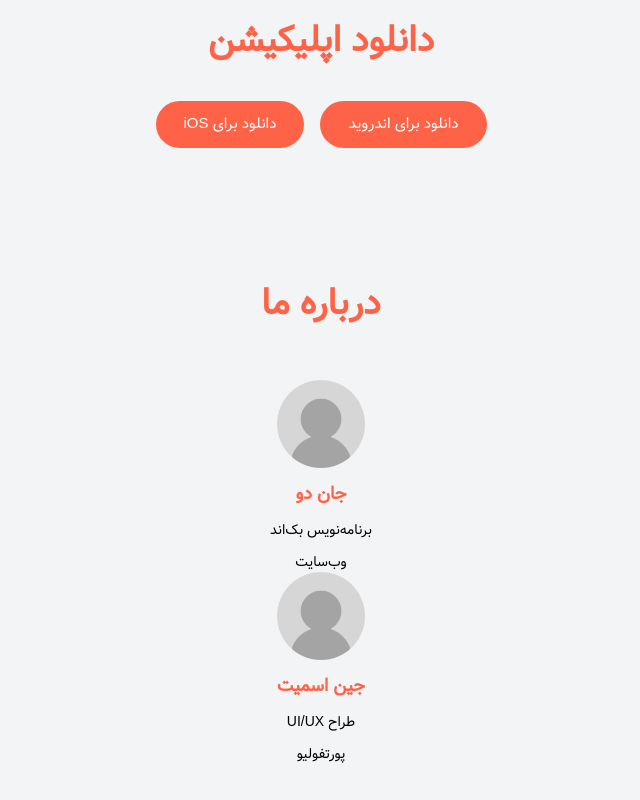
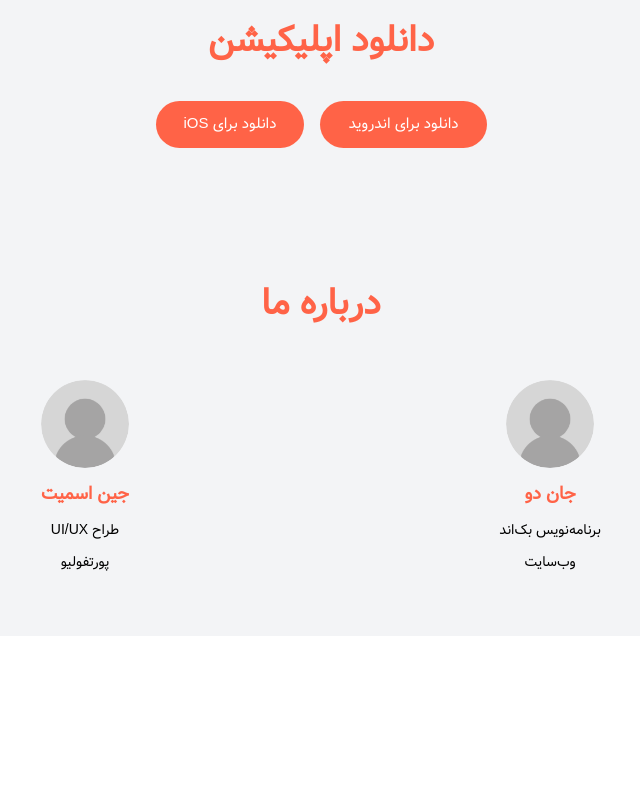
Before and after one commit to buordino/buordino, a React (Vite) app: page / in a window 1280 px wide. Shown: the part 2348-3148 px from the top of the page, without its empty margins (319-959 px from the left). After the commit the page ends 2984 px from the top, so only its background shows below. Built offline with nearby package versions, Linux system fonts and the light colour scheme.

Commit message:
changing ui in developers section

```diff
--- a/src/ui/DeveloperItems.tsx
+++ b/src/ui/DeveloperItems.tsx
@@ -12,12 +12,14 @@ const DeveloperItems = ({ developer }: DeveloperItemsPropsType) => {
     <li
       onMouseEnter={() => setIsShadow(true)}
       onMouseLeave={() => setIsShadow(false)}
-      className={`flex flex-col items-center gap-3 transition-all duration-200 `}
+      className={`flex flex-col items-center gap-3 py-6 sm:py-0  `}
     >
       <img
         src={img}
         alt={job}
-        className={`w-[5.5rem] h-[5.5rem] ${isShadow && "shadow-green-300"} `}
+        className={`w-[5.5rem] h-[5.5rem] rounded-[100%] transition-all duration-300  overflow-hidden ${
+          isShadow && "shadow-lg shadow-green-300"
+        } `}
       />
       <h3 className="text-[#FF6347] font-bold text-lg">{name}</h3>
       <p className="text-sm">{job}</p>
--- a/src/ui/FooterAboutUs.tsx
+++ b/src/ui/FooterAboutUs.tsx
@@ -31,7 +31,7 @@ const FooterAboutUs = () => {
       <h2 className="text-[#FF6347] font-bold text-2xl sm:text-4xl text-center mb-[3.5rem]">
         درباره ما
       </h2>
-      <ul>
+      <ul className="w-full divide-y divide-stone-300 sm:divide-none sm:max-w-[35rem] mx-auto flex flex-col sm:flex-row sm:items-center sm:justify-between gap-12">
         {developers.map((developer, index) => (
           <DeveloperItems developer={developer} key={index} />
         ))}
```
